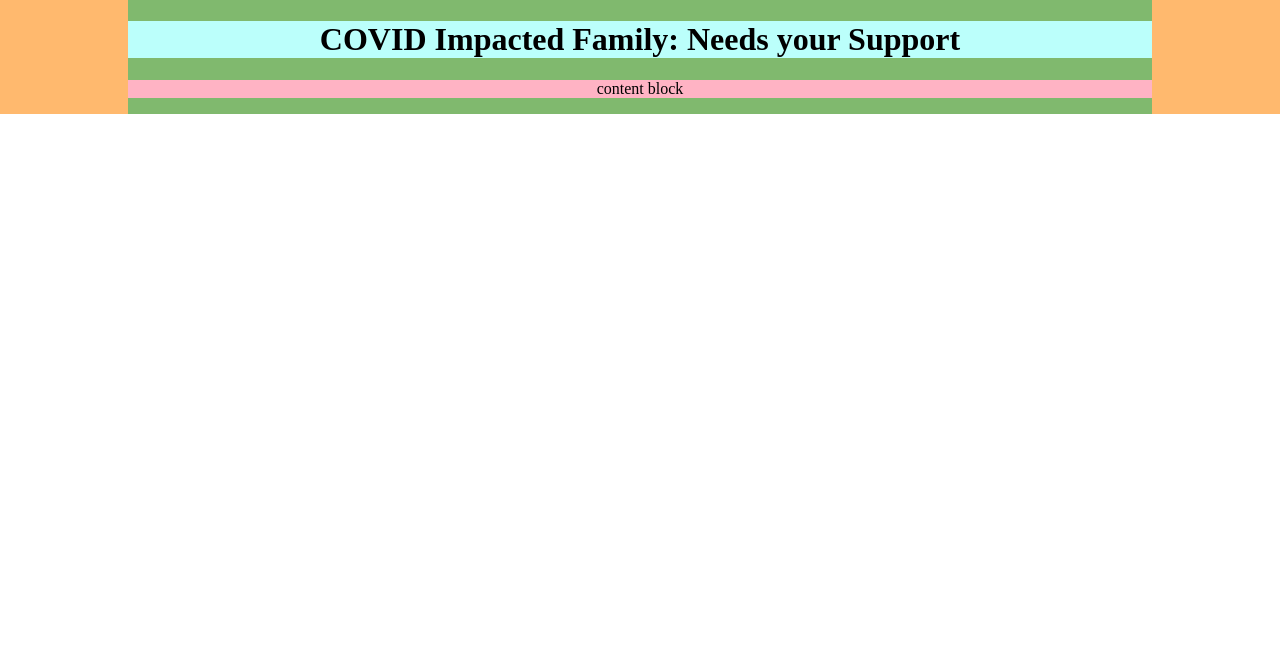
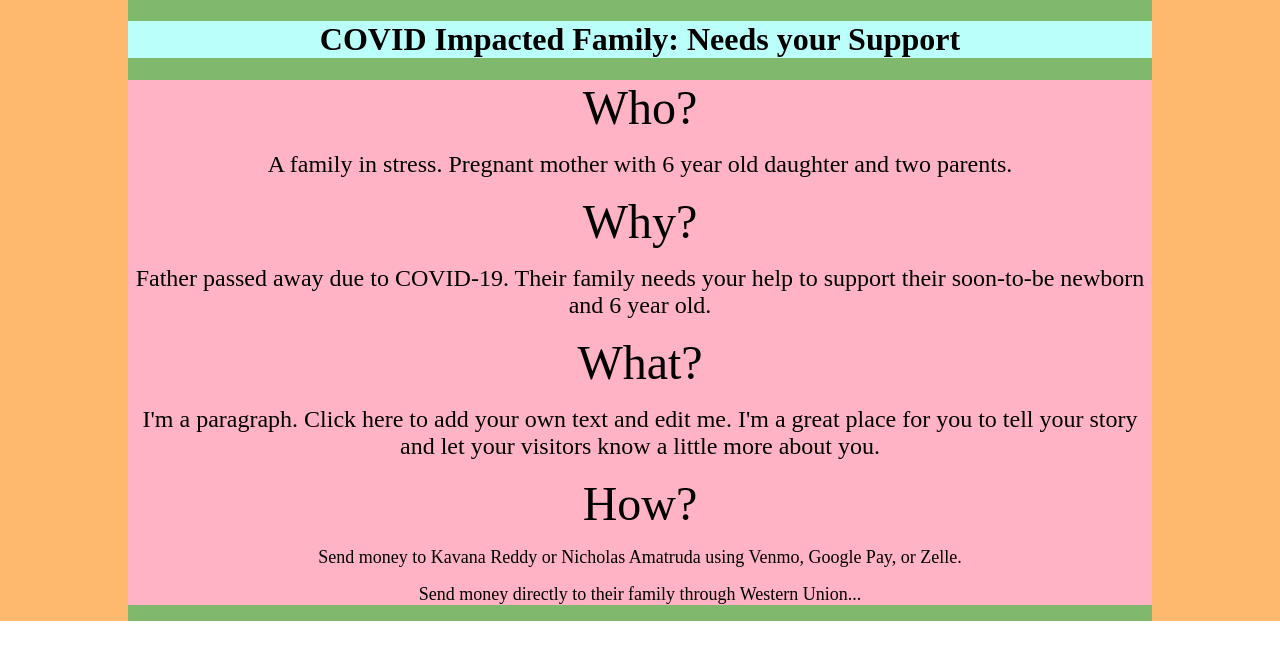
Before and after one commit to SirGuyOfGibson/sirguyofgibson.github.io, a plain HTML site: page index.html in a window 1280 px wide. Drawn offline with Linux system fonts and the light colour scheme.

Commit message:
Added content from pervious site

```diff
--- a/index.html
+++ b/index.html
@@ -17,10 +17,28 @@
 	</div>
 </div>
 <div class="content">
-	<div>
-		<p >
-			content block
-		</p>
+	<div >
+		<p><span style="font-size: 48px;">Who?</span></p>
+		<p><span style="font-size: 24px;">A family in stress. Pregnant mother with 6 year old daughter and two parents.</span></p>
+	</div>
+
+
+	<div >
+		<div >
+			<p><span style="font-size: 48px;">Why?</span></p>
+			<p><span style="font-size: 24px;">Father passed away due to COVID-19.  Their family needs your help to support their soon-to-be newborn and 6 year old.</span></p>
+		</div>
+
+		<div>
+			<p><span style="font-size: 48px;">What?</span></p>
+			<p><span style="font-size: 24px;">I'm a paragraph. Click here to add your own text and edit me. I'm a great place for you to tell your story and let your visitors know a little more about you.</span></p>
+		</div>
+
+		<div >
+			<p><span style="font-size: 48px;">How?</span></p>
+			<p><span style="font-size: 18px;">Send money to Kavana Reddy or Nicholas Amatruda using Venmo, Google Pay, or Zelle.</span></p>
+			<p><span style="font-size: 18px;">Send money directly to their family through Western Union...</span></p>
+		</div>
 	</div>
 </div>
 </div>
```
